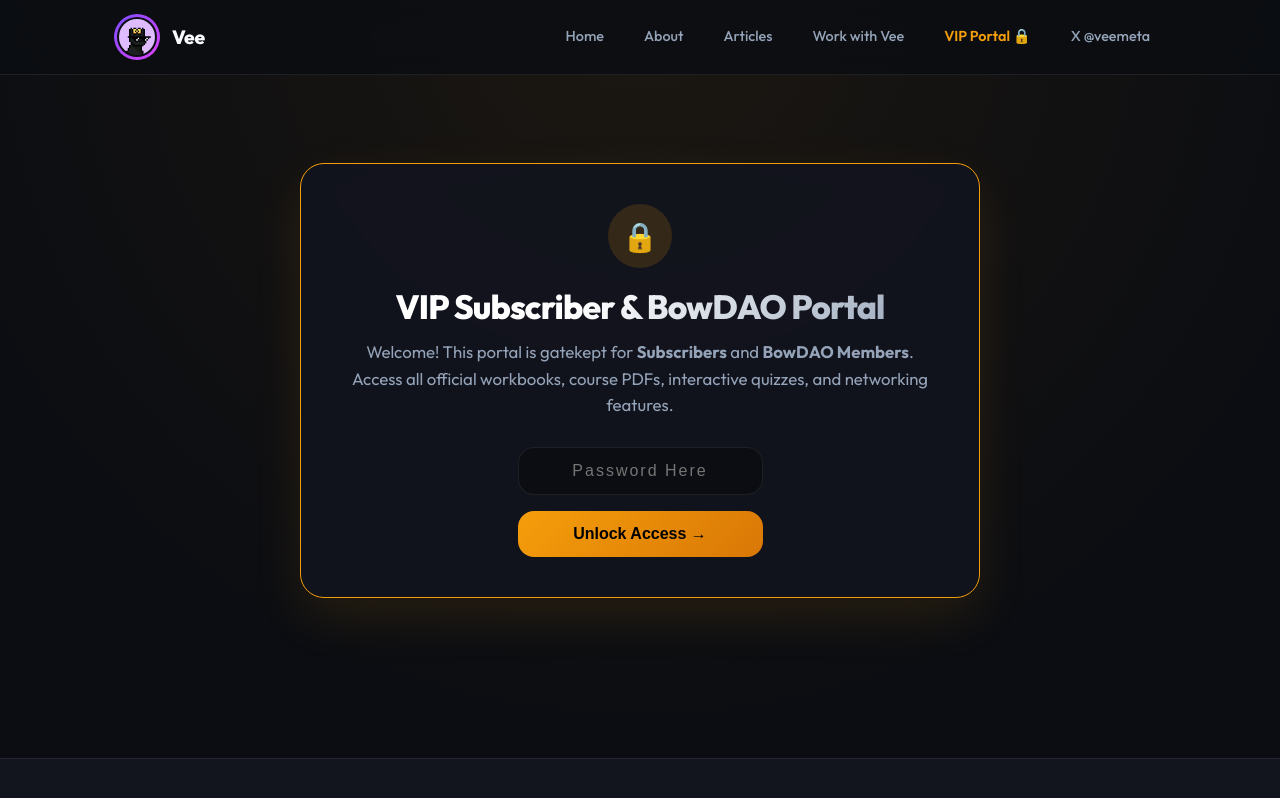
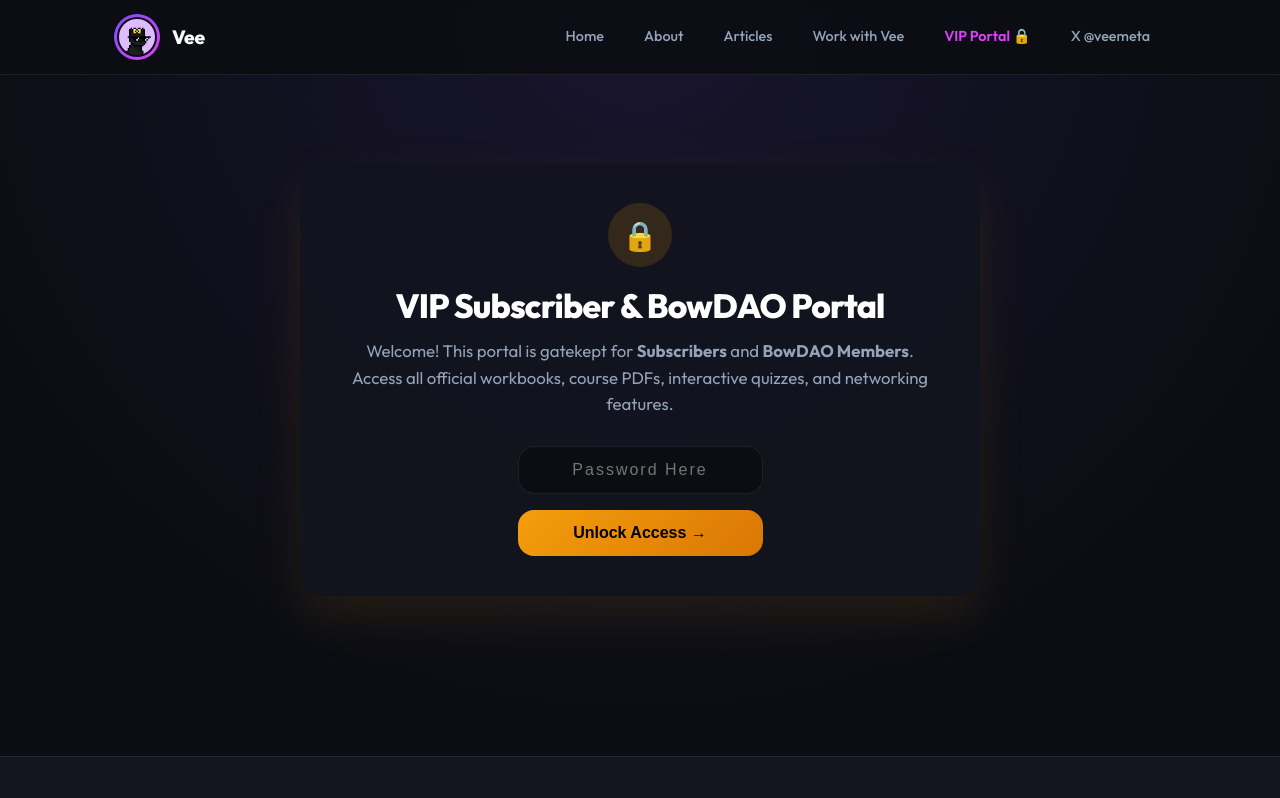
Before and after one commit to Duckxmeta/Veesite, a Next.js app: page /portal in a window 1280 px wide. Shown: the top 798 px of the page. Built offline with nearby package versions, Linux system fonts and the light colour scheme.

Commit message:
Match hero layout to justduckit

```diff
--- a/src/app/globals.css
+++ b/src/app/globals.css
@@ -4,15 +4,15 @@
   --bg-surface-hover: #1a1e2c;
   --bg-card: rgba(255, 255, 255, 0.03);
   --border-color: rgba(255, 255, 255, 0.08);
-  --border-focus: #f59e0b;
+  --border-focus: #7C4DFF;
 
   --text-primary: #f8fafc;
   --text-secondary: #94a3b8;
   --text-muted: #64748b;
 
-  --accent-gold: #f59e0b;
-  --accent-gold-light: #fbbf24;
-  --accent-gold-glow: rgba(245, 158, 11, 0.15);
+  --accent-purple: #7C4DFF;
+  --accent-purple-light: #E040FB;
+  --accent-purple-glow: rgba(124, 77, 255, 0.2);
   --accent-cyan: #06b6d4;
   --accent-cyan-glow: rgba(6, 182, 212, 0.15);
 
@@ -39,7 +39,7 @@
 
 body {
   background-color: var(--bg-primary);
-  background-image: radial-gradient(circle at 50% 0%, rgba(245, 158, 11, 0.07) 0%, rgba(11, 13, 18, 0) 65%);
+  background-image: radial-gradient(circle at 50% 0%, rgba(124, 77, 255, 0.12) 0%, rgba(11, 13, 18, 0) 65%);
   background-repeat: no-repeat;
   color: var(--text-primary);
   font-family: var(--font-sans);
@@ -51,8 +51,14 @@
 }
 
 /* Text Gradient Utility */
+.text-gradient-purple {
+  background: linear-gradient(135deg, #7C4DFF 0%, #E040FB 100%);
+  -webkit-background-clip: text;
+  -webkit-text-fill-color: transparent;
+}
+
 .text-gradient-gold {
-  background: linear-gradient(135deg, #fbbf24 0%, #f59e0b 50%, #d97706 100%);
+  background: linear-gradient(135deg, #7C4DFF 0%, #E040FB 100%);
   -webkit-background-clip: text;
   -webkit-text-fill-color: transparent;
 }
@@ -75,8 +81,8 @@
   position: absolute;
   top: -100px;
   left: 20px;
-  background: var(--accent-gold);
-  color: #000;
+  background: linear-gradient(135deg, #7C4DFF 0%, #E040FB 100%);
+  color: #fff;
   padding: 12px 20px;
   font-weight: 700;
   border-radius: var(--radius-full);
@@ -184,7 +190,7 @@
 }
 
 .brand-name-link:hover {
-  color: var(--accent-gold);
+  color: #E040FB;
 }
 
 .nav-links {
@@ -213,10 +219,10 @@
 }
 
 .nav-link.active {
-  background: var(--accent-gold);
-  color: #0b0d12 !important;
+  background: linear-gradient(135deg, #7C4DFF 0%, #E040FB 100%);
+  color: #ffffff !important;
   font-weight: 700;
-  box-shadow: 0 0 16px rgba(245, 158, 11, 0.35);
+  box-shadow: 0 0 18px rgba(124, 77, 255, 0.45);
 }
 
 /* Main Content Layout */
@@ -233,9 +239,7 @@
   letter-spacing: -0.025em;
   line-height: 1.15;
   margin-bottom: 16px;
-  background: linear-gradient(135deg, #ffffff 40%, var(--text-secondary) 100%);
-  -webkit-background-clip: text;
-  -webkit-text-fill-color: transparent;
+  color: #ffffff;
 }
 
 h2 {
@@ -263,9 +267,9 @@
 
 /* Answer Lead Box */
 .answer-lead {
-  background: rgba(245, 158, 11, 0.05);
-  border: 1px solid rgba(245, 158, 11, 0.18);
-  border-left: 3px solid var(--accent-gold);
+  background: rgba(124, 77, 255, 0.05);
+  border: 1px solid rgba(124, 77, 255, 0.18);
+  border-left: 3px solid #7C4DFF;
   padding: 20px 24px;
   border-radius: var(--radius-md);
   backdrop-filter: blur(8px);
@@ -310,8 +314,8 @@
 
 .card:hover {
   transform: translateY(-4px);
-  border-color: rgba(245, 158, 11, 0.35);
-  box-shadow: 0 12px 36px -10px rgba(0, 0, 0, 0.5), 0 0 20px rgba(245, 158, 11, 0.12);
+  border-color: rgba(224, 64, 251, 0.35);
+  box-shadow: 0 12px 36px -10px rgba(0, 0, 0, 0.5), 0 0 20px rgba(124, 77, 255, 0.15);
 }
 
 .card-header {
@@ -330,9 +334,9 @@
   letter-spacing: 0.05em;
   padding: 4px 12px;
   border-radius: var(--radius-full);
-  background: rgba(245, 158, 11, 0.1);
-  border: 1px solid rgba(245, 158, 11, 0.25);
-  color: var(--accent-gold-light);
+  background: rgba(124, 77, 255, 0.12);
+  border: 1px solid rgba(224, 64, 251, 0.3);
+  color: #E040FB;
 }
 
 .badge-cyan {
@@ -359,7 +363,7 @@
 }
 
 .faq-item:hover {
-  border-color: rgba(245, 158, 11, 0.25);
+  border-color: rgba(124, 77, 255, 0.25);
 }
 
 .faq-question {
@@ -393,31 +397,31 @@
 }
 
 .btn-primary {
-  background: linear-gradient(135deg, #fbbf24 0%, #f59e0b 100%);
-  color: #0b0d12;
-  box-shadow: 0 0 20px rgba(245, 158, 11, 0.25);
+  background: linear-gradient(135deg, #7C4DFF 0%, #E040FB 100%);
+  color: #ffffff;
+  box-shadow: 0 0 20px rgba(124, 77, 255, 0.35);
 }
 
 .btn-primary:hover {
   transform: translateY(-2px);
-  box-shadow: 0 0 28px rgba(245, 158, 11, 0.4);
+  box-shadow: 0 0 28px rgba(224, 64, 251, 0.5);
 }
 
 .btn-secondary {
   background: rgba(255, 255, 255, 0.04);
   backdrop-filter: blur(8px);
-  color: var(--text-primary);
-  border: 1px solid rgba(255, 255, 255, 0.1);
+  color: #ffffff;
+  border: 1px solid rgba(255, 255, 255, 0.15);
 }
 
 .btn-secondary:hover {
   background: rgba(255, 255, 255, 0.08);
-  border-color: rgba(245, 158, 11, 0.4);
+  border-color: rgba(224, 64, 251, 0.5);
   transform: translateY(-2px);
 }
 
 .descriptive-link {
-  color: var(--accent-gold);
+  color: #E040FB;
   text-decoration: underline;
   text-underline-offset: 4px;
   font-weight: 500;
@@ -425,7 +429,7 @@
 }
 
 .descriptive-link:hover {
-  color: #fde047;
+  color: #f472b6;
 }
 
 /* Footer */
--- a/src/components/Header.tsx
+++ b/src/components/Header.tsx
@@ -84,7 +84,7 @@
                   className={`nav-link ${
                     currentPath === "/portal" ? "active" : ""
                   }`}
-                  style={{ color: "var(--accent-gold)", fontWeight: 600 }}
+                  style={{ color: "#E040FB", fontWeight: 600 }}
                 >
                   VIP Portal 🔒
                 </Link>
```
Also changed, not shown: src/app/page.tsx (+19 -10 lines).
